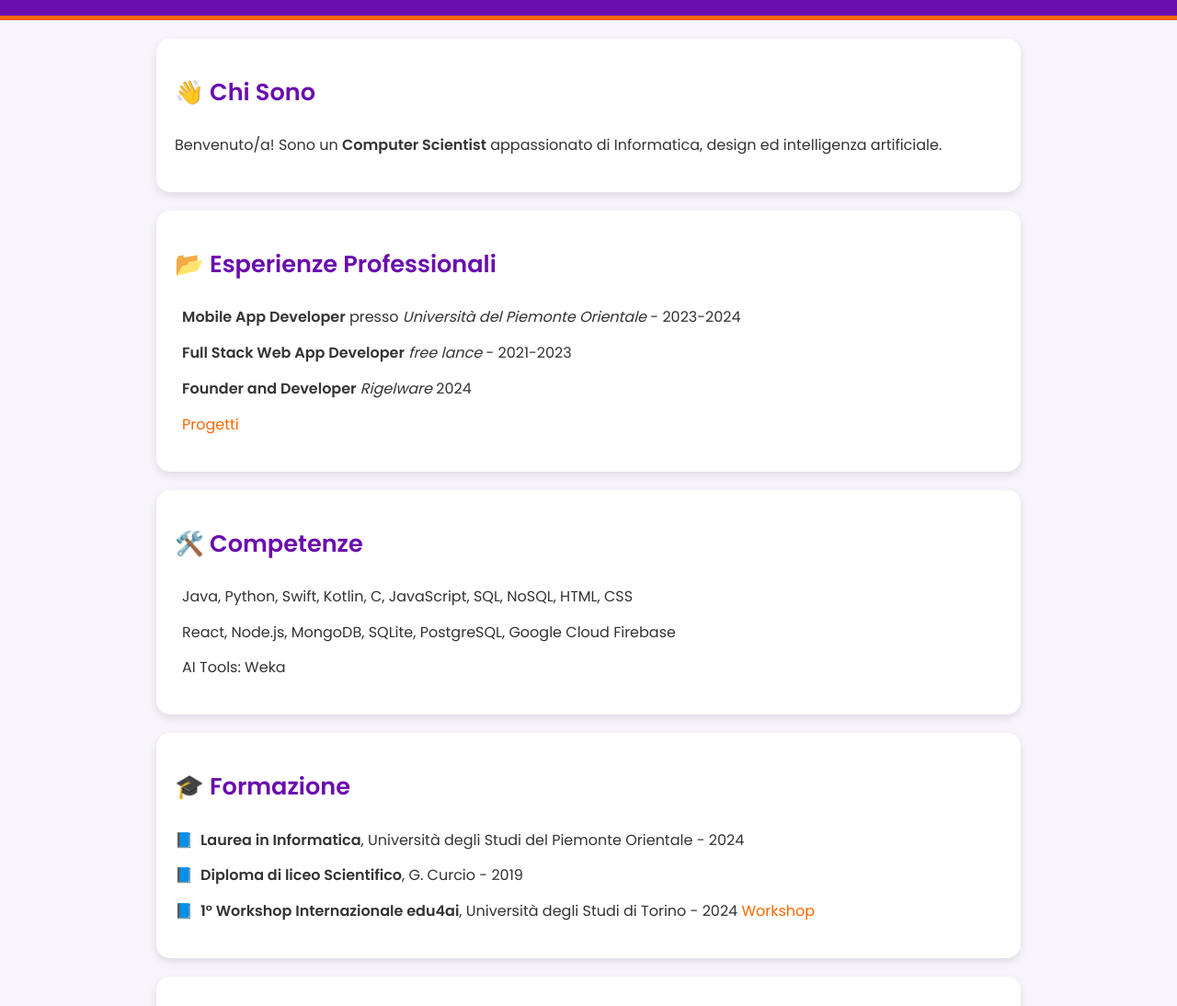
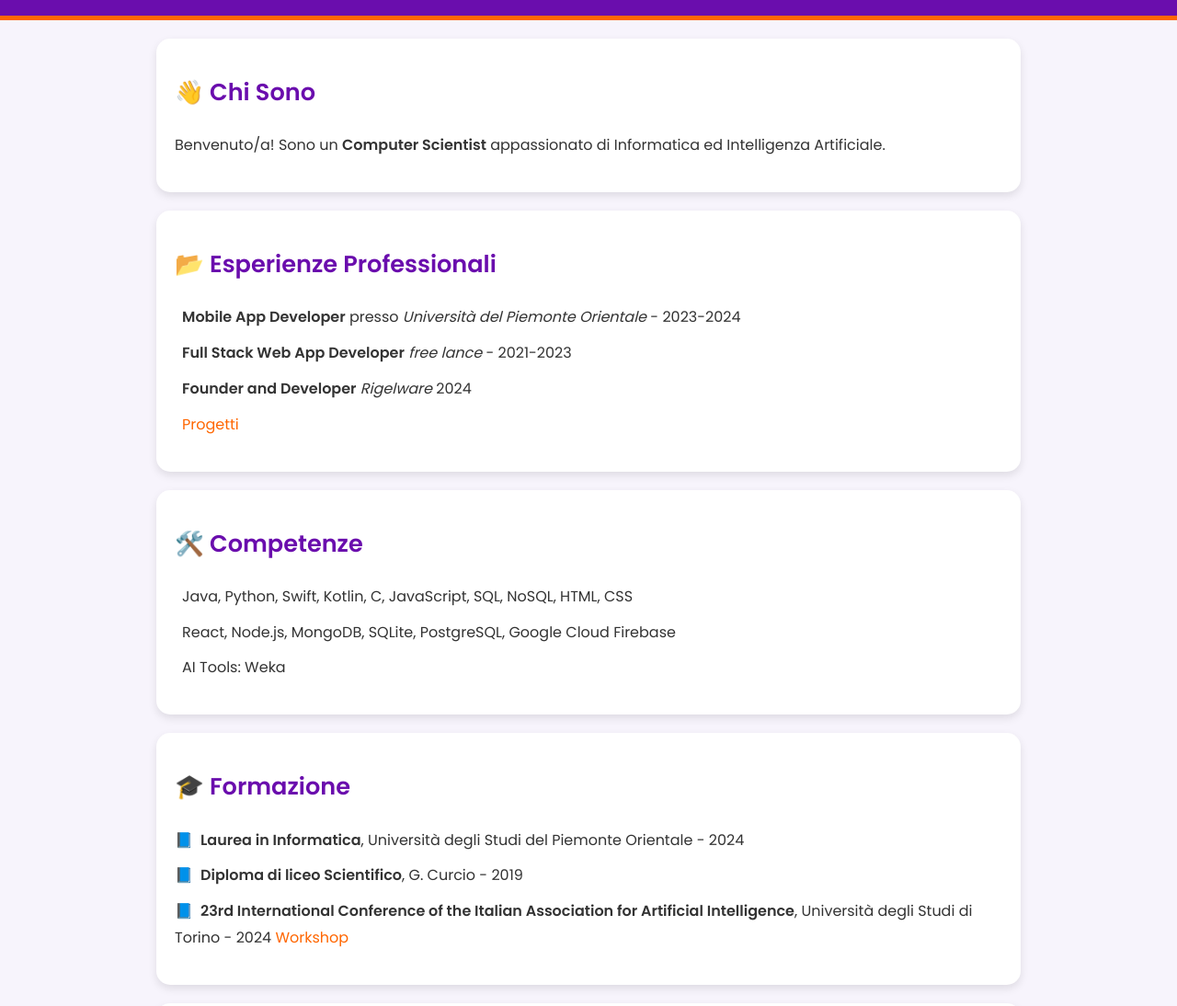
Before and after one commit to 20033417/me, a plain HTML site: page index.html in a window 1280 px wide. Shown: the part 101-1195 px from the top of the page at 92% size. Drawn offline with Linux system fonts and the light colour scheme.

Commit message:
Update index.html

```diff
--- a/index.html
+++ b/index.html
@@ -176,7 +176,7 @@
     </header>
     <section class="about">
         <h2>👋 Chi Sono</h2>
-        <p>Benvenuto/a! Sono un <strong>Computer Scientist</strong> appassionato di Informatica, design ed intelligenza artificiale.</p>
+        <p>Benvenuto/a! Sono un <strong>Computer Scientist</strong> appassionato di Informatica ed Intelligenza Artificiale.</p>
     </section>
     <section class="experience">
         <h2>📂 Esperienze Professionali</h2>
@@ -200,7 +200,8 @@
         <ul>
             <li><strong>Laurea in Informatica</strong>, Università degli Studi del Piemonte Orientale - 2024</li>
             <li><strong>Diploma di liceo Scientifico</strong>, G. Curcio - 2019</li>
-            <li><strong>1° Workshop Internazionale edu4ai</strong>, Università degli Studi di Torino - 2024 <a href="https://edu4ai.di.unito.it">Workshop</a></li>
+            <li><strong>23rd International Conference of the
+Italian Association for Artificial Intelligence</strong>, Università degli Studi di Torino - 2024 <a href="https://edu4ai.di.unito.it">Workshop</a></li>
         </ul>
     </section>
     <section class="contact">
```
